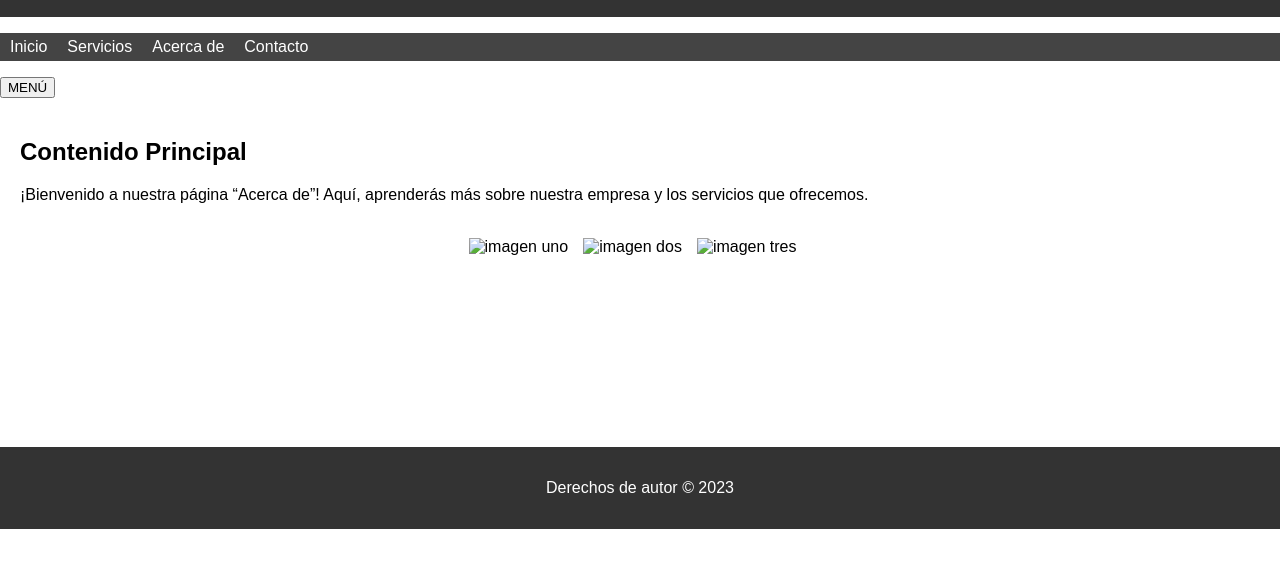
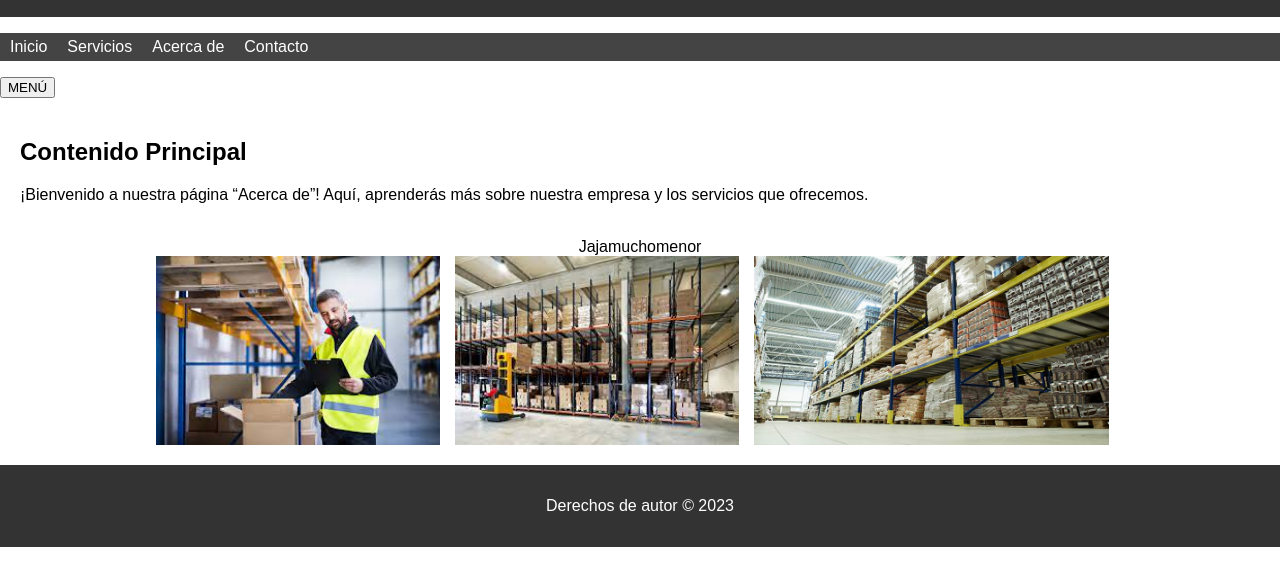
Before and after one commit to rodrimonjd/miprimerapagina, a plain HTML site: page About.html in a window 1280 px wide. Shown: the part 95-680 px from the top of the page. Drawn offline with Linux system fonts and the light colour scheme.

Commit message:
mi primera confirmacion de actualizacion

```diff
--- a/About.html
+++ b/About.html
@@ -22,10 +22,11 @@
     <h2>Contenido Principal</h2>
     <p>¡Bienvenido a nuestra página “Acerca de”! Aquí, aprenderás más sobre nuestra empresa y los servicios que ofrecemos.</p>
     <br/>
+    <div class="greeting">Jajamuchomenor</div>
 <div class="imagecontainer">
-    <img src="1.jpg" alt="imagen uno">
-    <img src="2.jpg" alt="imagen dos">
-    <img src="3.jpg" alt="imagen tres">
+    <img src="IMG/1.jpg" alt="imagen uno">
+    <img src="IMG/2.jpg" alt="imagen dos">
+    <img src="IMG/3.jpg" alt="imagen tres">
 </div>
   </main>
   </div>
--- a/CSS8.css
+++ b/CSS8.css
@@ -67,3 +67,7 @@ img{
   justify-content: center;
   align-items: center;
 }
+
+.greeting{
+  text-align: center;
+}
```
Also changed, not shown: index.html (+1 -0 lines).
